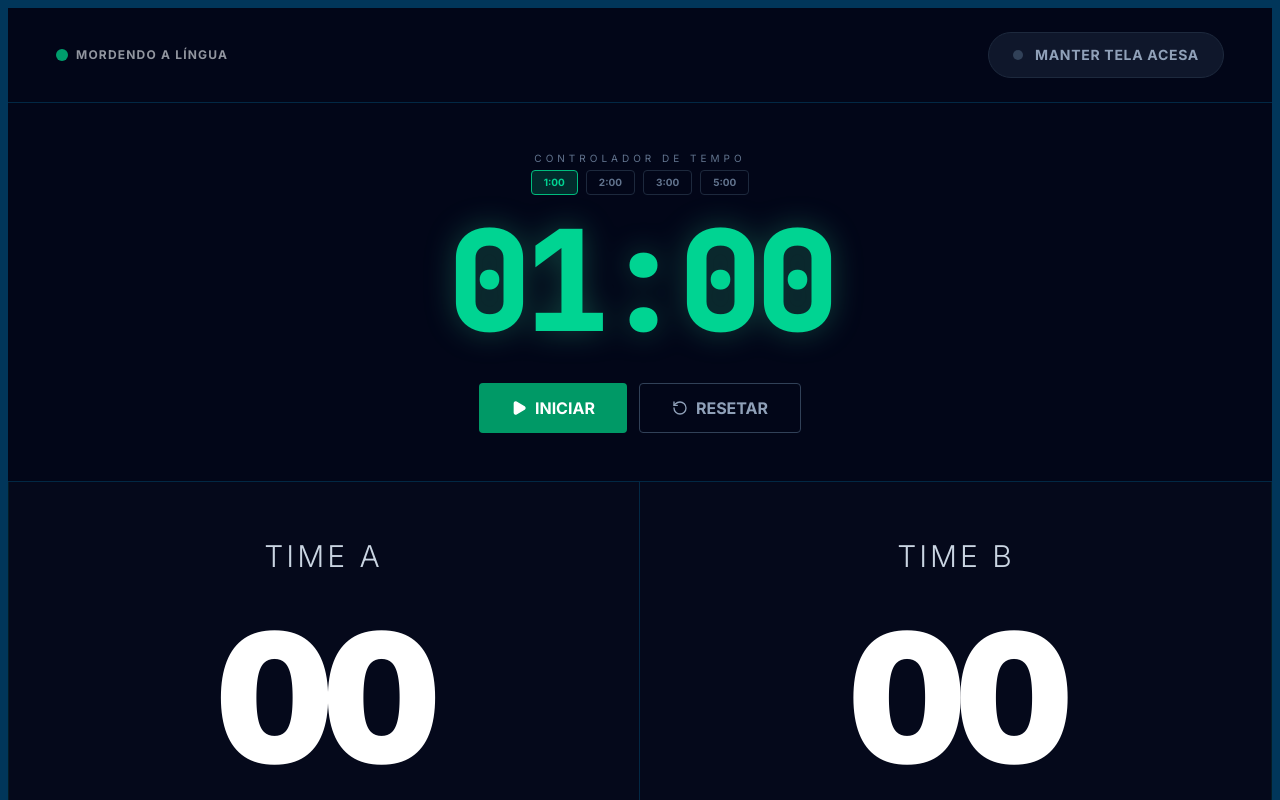
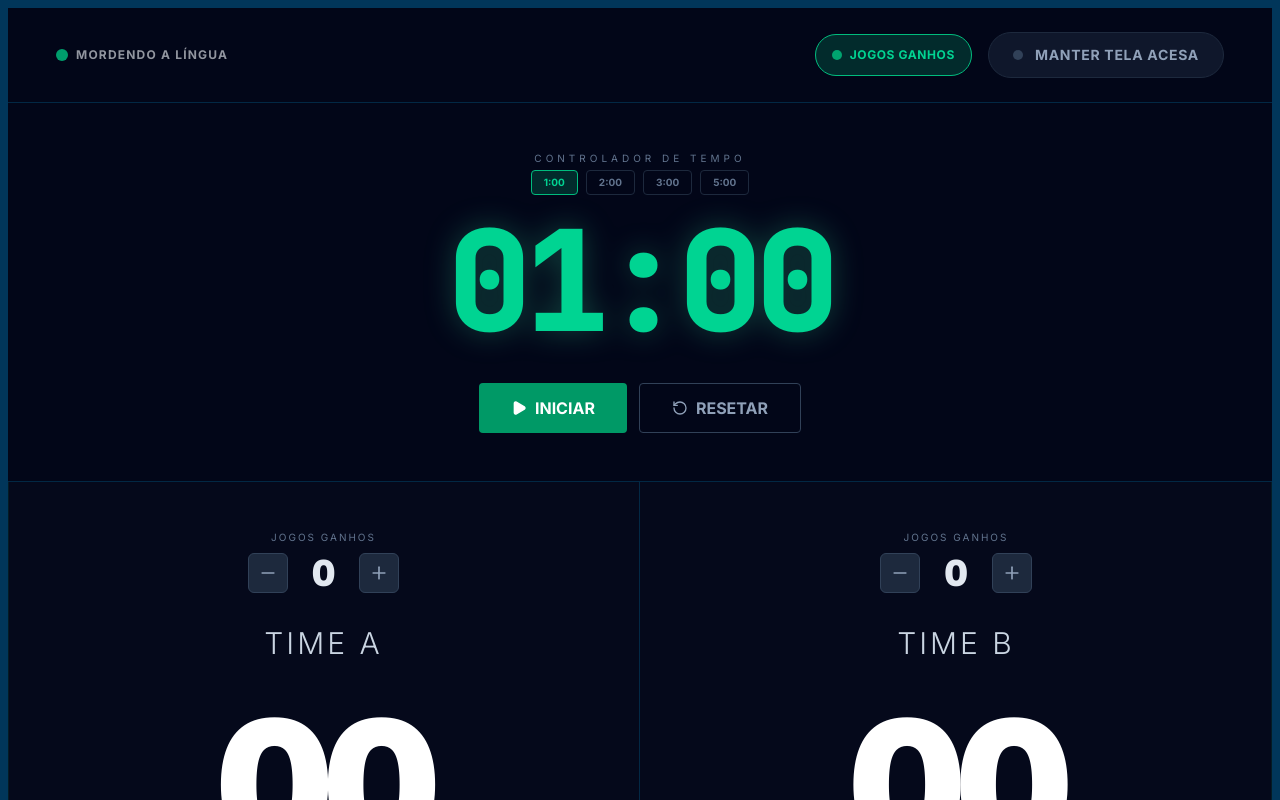
Before and after one commit to somaimpressaodigital/Mordendo_lingua, a Next.js app: page / in a window 1280 px wide. Shown: the top 800 px of the page. Built offline with nearby package versions, Linux system fonts and the light colour scheme.

Commit message:
feat: Add games tracker for teams
Introduces a new feature to track the number of games played by each team. This includes updating the state management for teams to include a `games` property and adding a UI element to toggle the visibility of the games tracker.

```diff
--- a/app/page.tsx
+++ b/app/page.tsx
@@ -9,9 +9,10 @@ export default function Home() {
   const [timeLeft, setTimeLeft] = useState(60);
   const [isRunning, setIsRunning] = useState(false);
   const [isWakeLockActive, setIsWakeLockActive] = useState(false);
+  const [showGamesTracker, setShowGamesTracker] = useState(true);
 
-  const [teamA, setTeamA] = useState({ name: 'TIME A', score: 0, isEditing: false });
-  const [teamB, setTeamB] = useState({ name: 'TIME B', score: 0, isEditing: false });
+  const [teamA, setTeamA] = useState({ name: 'TIME A', score: 0, games: 0, isEditing: false });
+  const [teamB, setTeamB] = useState({ name: 'TIME B', score: 0, games: 0, isEditing: false });
 
   const timerRef = useRef<NodeJS.Timeout | null>(null);
 
@@ -128,6 +129,14 @@ export default function Home() {
     }
   };
 
+  const updateGames = (team: 'A' | 'B', delta: number) => {
+    if (team === 'A') {
+      setTeamA((prev) => ({ ...prev, games: Math.max(0, prev.games + delta) }));
+    } else {
+      setTeamB((prev) => ({ ...prev, games: Math.max(0, prev.games + delta) }));
+    }
+  };
+
   const toggleEdit = (team: 'A' | 'B') => {
     if (team === 'A') {
       setTeamA((prev) => ({ ...prev, isEditing: !prev.isEditing }));
@@ -153,6 +162,18 @@ export default function Home() {
           <span className="text-[10px] md:text-xs font-bold tracking-widest uppercase opacity-60">Mordendo a Língua</span>
         </div>
         <div className="flex items-center gap-4">
+          <button
+            onClick={() => setShowGamesTracker(!showGamesTracker)}
+            className={`flex items-center gap-2 px-4 py-3 rounded-full border transition-all text-xs font-bold uppercase tracking-wider ${
+              showGamesTracker
+              ? 'bg-emerald-500/20 border-emerald-500 text-emerald-400'
+              : 'bg-slate-900 border-slate-800 text-slate-500 hover:border-slate-700'
+            }`}
+          >
+            <div className={`w-2.5 h-2.5 rounded-full ${showGamesTracker ? 'bg-emerald-500 animate-pulse' : 'bg-slate-700'}`} />
+            Jogos Ganhos
+          </button>
+
           <button
             onClick={() => setIsWakeLockActive(!isWakeLockActive)}
             className={`flex items-center gap-3 px-6 py-3 rounded-full border transition-all text-xs md:text-sm font-bold uppercase tracking-wider ${
@@ -254,7 +275,9 @@ export default function Home() {
             team={teamA}
             side="left"
             isLast={false}
+            showGames={showGamesTracker}
             onUpdateScore={(d: number) => updateScore('A', d)}
+            onUpdateGames={(d: number) => updateGames('A', d)}
             onNameChange={(n: string) => handleNameChange('A', n)}
           />
 
@@ -263,7 +286,9 @@ export default function Home() {
             team={teamB}
             side="right"
             isLast={true}
+            showGames={showGamesTracker}
             onUpdateScore={(d: number) => updateScore('B', d)}
+            onUpdateGames={(d: number) => updateGames('B', d)}
             onNameChange={(n: string) => handleNameChange('B', n)}
           />
         </div>
@@ -281,10 +306,46 @@ export default function Home() {
   );
 }
 
-function TeamPanel({ team, side, isLast, onUpdateScore, onNameChange }: any) {
+function TeamPanel({ team, side, isLast, showGames, onUpdateScore, onUpdateGames, onNameChange }: any) {
   return (
     <div className={`flex flex-col items-center justify-center p-4 md:p-12 bg-slate-900/20 ${!isLast ? 'border-r' : ''} border-sky-900/50 relative transition-all duration-500 hover:bg-slate-900/40 group overflow-hidden`}>
       <div className={`absolute top-0 ${side === 'left' ? 'left-0' : 'right-0'} w-px h-full bg-emerald-500/10 group-hover:bg-emerald-500/30 transition-colors pointer-events-none`} />
+
+      {/* Games Won Tracker */}
+      <AnimatePresence>
+        {showGames && (
+          <motion.div
+            initial={{ height: 0, opacity: 0, marginBottom: 0 }}
+            animate={{ height: 'auto', opacity: 1, marginBottom: 24 }}
+            exit={{ height: 0, opacity: 0, marginBottom: 0 }}
+            className="flex flex-col items-center overflow-hidden"
+          >
+            <span className="text-[10px] text-slate-500 tracking-[0.2em] uppercase mb-2">Jogos Ganhos</span>
+            <div className="flex items-center gap-6">
+              <button
+                onClick={() => onUpdateGames(-1)}
+                className="w-10 h-10 flex items-center justify-center rounded-md border border-slate-700 bg-slate-800 text-slate-400 hover:text-white hover:border-slate-500 transition-all active:scale-90"
+              >
+                <Minus size={20} />
+              </button>
+              <motion.span
+                key={team.games}
+                initial={{ scale: 1.5, color: '#10b981' }}
+                animate={{ scale: 1, color: '#e2e8f0' }}
+                className="text-4xl font-black tabular-nums"
+              >
+                {team.games}
+              </motion.span>
+              <button
+                onClick={() => onUpdateGames(1)}
+                className="w-10 h-10 flex items-center justify-center rounded-md border border-slate-700 bg-slate-800 text-slate-400 hover:text-white hover:border-slate-500 transition-all active:scale-90"
+              >
+                <Plus size={20} />
+              </button>
+            </div>
+          </motion.div>
+        )}
+      </AnimatePresence>
 
       <input
         type="text"
```
